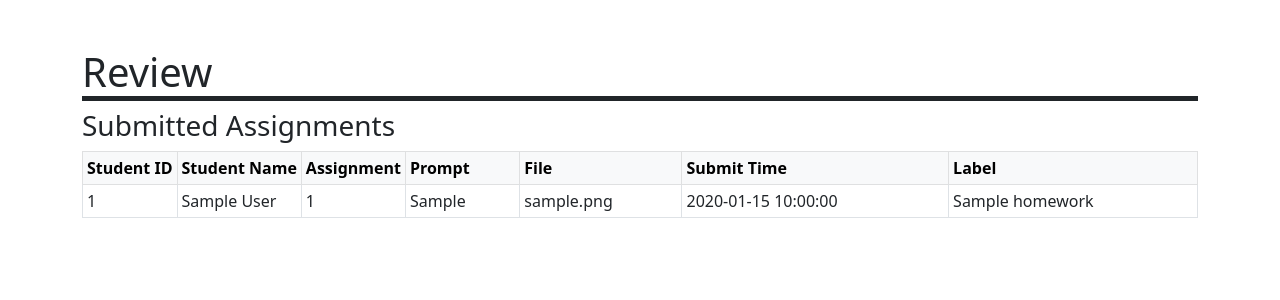
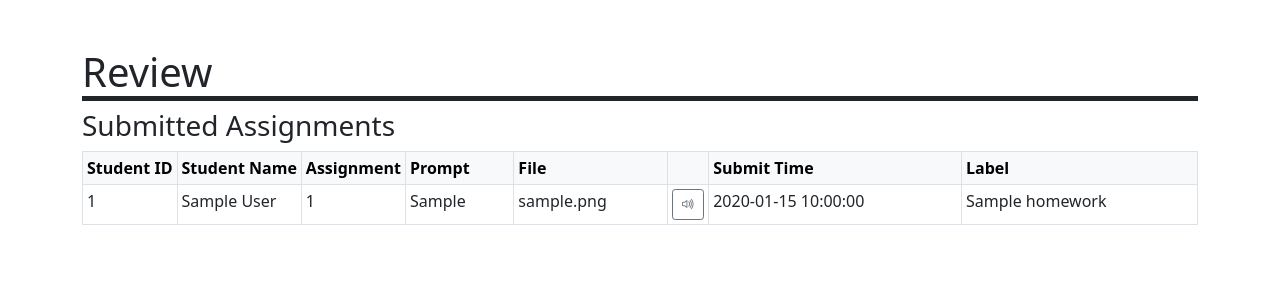
Before and after one commit to andy0427s/linebotTeacher, a Flask app: page /review/all in a window 1280 px wide. Shown: the part 56-356 px from the top of the page. Run offline with Flask 2, Linux system fonts and the light colour scheme; tables that the repository leaves empty hold one stand-in row (values such as "Sample post"); some libraries are stand-ins or nearby versions.

Commit message:
(local) audio playback

```diff
--- a/app.py
+++ b/app.py
@@ -171,7 +171,7 @@ def review_all():
     # query = db.session.query(Homework, Student).join(
     #     Student, Homework.lineId == Student.lineId)
     query = db.session.query(Homework, Student, Assignment).join(
-        Student, Homework.lineId == Student.lineId).join(Assignment, Homework.aId == Assignment.aId)
+        Student, Homework.lineId == Student.lineId, isouter=True).join(Assignment, Homework.aId == Assignment.aId, isouter=True)
     return render_template('review.html',
                            page_header="Review",
                            data=query)
--- a/templates/review.html
+++ b/templates/review.html
@@ -17,6 +17,7 @@
             <th class="fit">Assignment</th>
             <th>Prompt</th>
             <th>File</th>
+            <th class="fit"></th>
             <th>Submit Time</th>
             <th>Label</th>
         </tr>
@@ -26,9 +27,15 @@
         <tr>
             <td>{{ row.Student.sId }}</td>
             <td>{{ row.Student.sName }}</td>
-            <td>{{ row.Assignment.aId }}</td>
+            <td>{{ row.Homework.aId }}</td>
             <td>{{ row.Assignment.prompt }}</td>
             <td>{{ row.Homework.file }}</td>
+            <td>
+                <button class="btn btn-outline-secondary btn-sm playback">
+                    <i class="bi bi-volume-up"></i>
+                    <audio type="audio/mpeg" src="{{url_for ('static', filename=row.Homework.file)}}"></audio>
+                </button>
+            </td>
             <td>{{ row.Homework.submit_time }}</td>
             <td>{{ row.Homework.label }}</td>
         </tr>
@@ -78,6 +85,10 @@
             });
         });
     });
+
+    $('.playback').click(function () {
+        $(this).find('audio')[0].play();
+    });
 </script>
 
 {% endblock page_content %}
```
Also changed, not shown: 1 other file.
